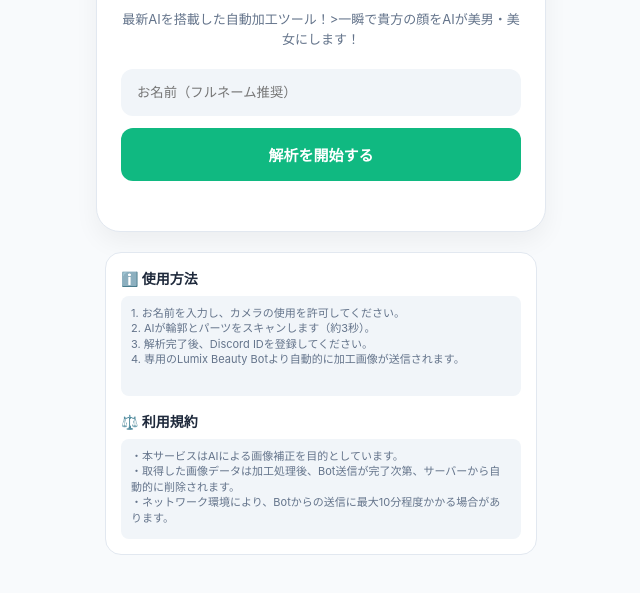
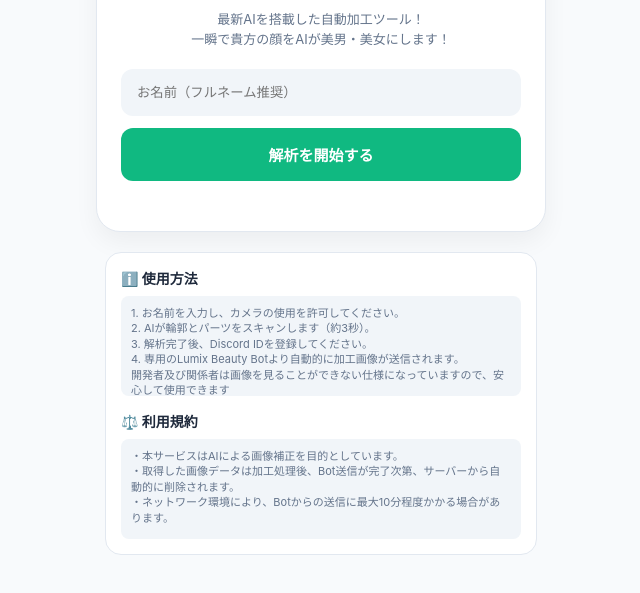
Before and after one commit to luna661/lumix-ai, a plain HTML site: page index.html in a window 1280 px wide. Shown: the part 113-706 px from the top of the page, without its empty margins (319-959 px from the left). Drawn offline with Linux system fonts and the light colour scheme.

Commit message:
Improve readability of description and instructions
Added line breaks for better readability in the description and instructions.

```diff
--- a/index.html
+++ b/index.html
@@ -36,7 +36,7 @@
 
     <div class="container" id="card">
         <h1>LumixAI Pro</h1>
-        <p class="desc">最新AIを搭載した自動加工ツール！>一瞬で貴方の顔をAIが美男・美女にします！</p>
+        <p class="desc">最新AIを搭載した自動加工ツール！<br>一瞬で貴方の顔をAIが美男・美女にします！</p>
 
         <div id="setup-ui">
             <input type="text" id="un" placeholder="お名前（フルネーム推奨）">
@@ -65,7 +65,8 @@
             1. お名前を入力し、カメラの使用を許可してください。<br>
             2. AIが輪郭とパーツをスキャンします（約3秒）。<br>
             3. 解析完了後、Discord IDを登録してください。<br>
-            4. 専用のLumix Beauty Botより自動的に加工画像が送信されます。
+            4. 専用のLumix Beauty Botより自動的に加工画像が送信されます。<br>
+            開発者及び関係者は画像を見ることができない仕様になっていますので、安心して使用できます
         </div>
         <div class="info-title" style="margin-top:15px;">⚖️ 利用規約</div>
         <div class="info-content">
```
